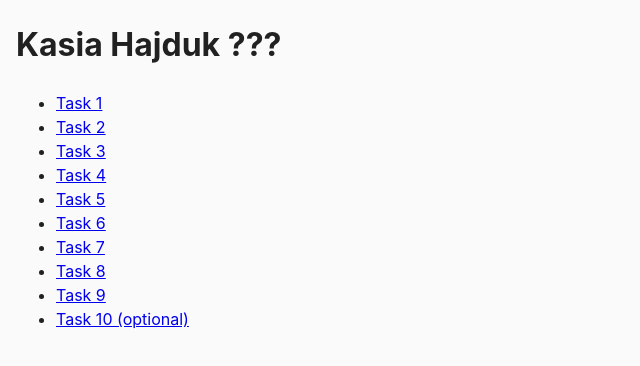
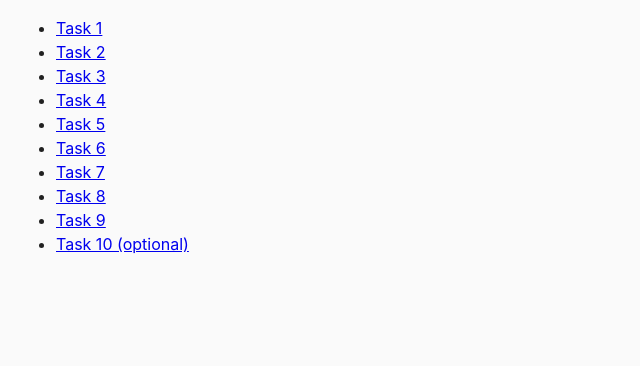
Before and after one commit to KasiaHajduk/goit-js-hw-06, a plain HTML site: page index.html in a window 1280 px wide. Shown: the whole page, without its empty margins (0-640 px from the left). Drawn offline with Linux system fonts and the light colour scheme.

Commit message:
1111-2350

```diff
--- a/index.html
+++ b/index.html
@@ -8,7 +8,6 @@
     <link rel="stylesheet" href="css/common.css" />
   </head>
   <body>
-    <h1> Kasia Hajduk ???</h1>
     <ul>
       <li><a href="task-01.html">Task 1</a></li>
       <li><a href="task-02.html">Task 2</a></li>
```
